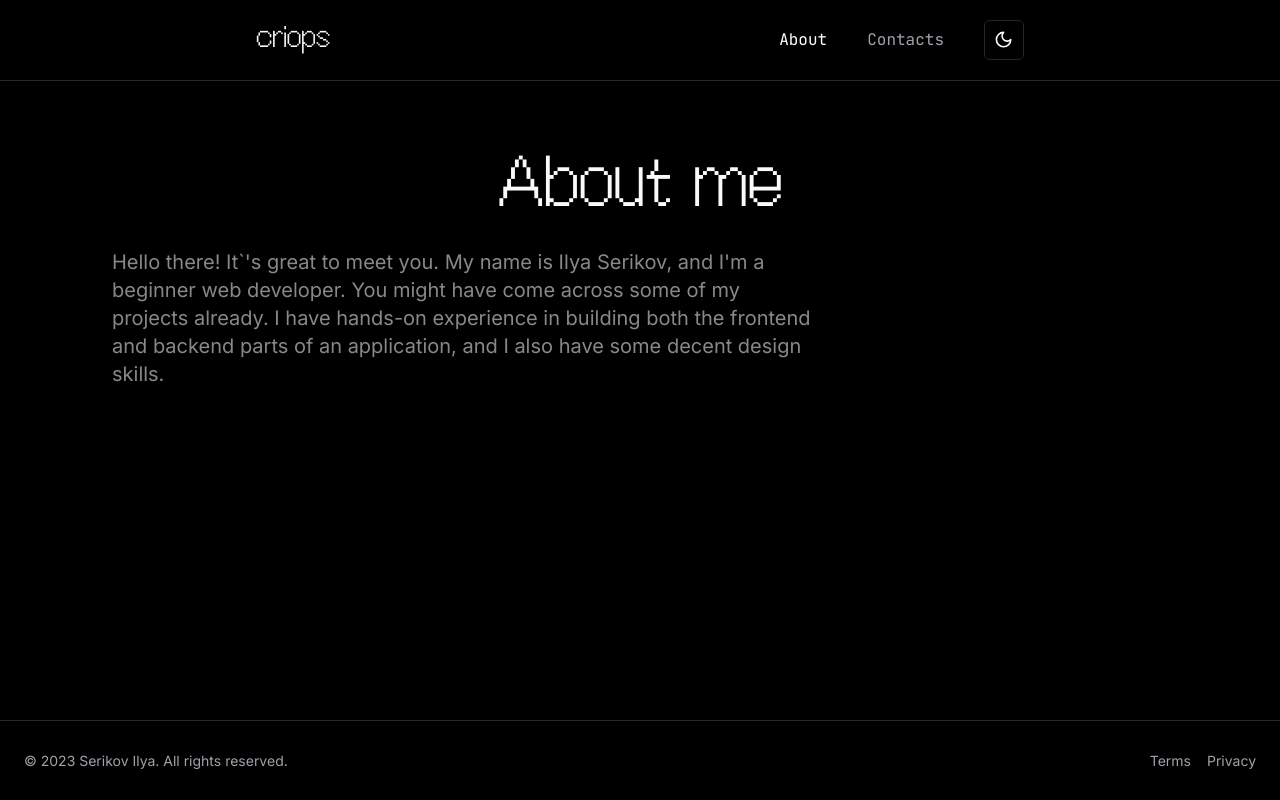
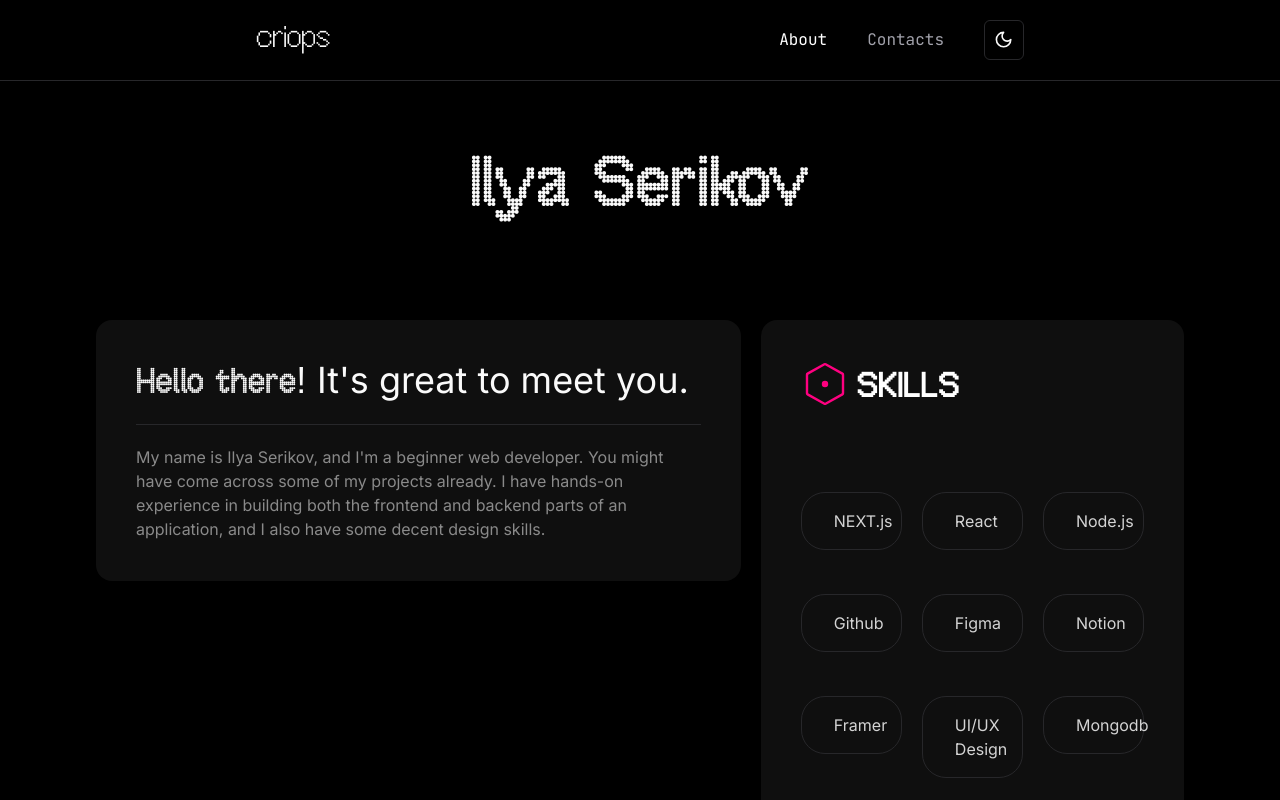
Before and after one commit to hicoolasss/portfolio, a Next.js app: page /about in a window 1280 px wide. Shown: the top 800 px of the page. Built offline with nearby package versions, Linux system fonts and the light colour scheme.

Commit message:
Add background color variable

```diff
--- a/app/about/page.jsx
+++ b/app/about/page.jsx
@@ -1,13 +1,101 @@
-import { offBitRegular, offBitDot, offBitDotBold } from "@/app/layout";
-
-
+"use client"
+import React from 'react'
+import { useAnimation } from 'framer-motion';
+import { offBitRegular, offBitDot, offBitDotBold, offBitBold } from "@/app/layout";
+import { Separator } from "@/components/ui/separator";
+import Link from "next/link";
+import { motion } from 'framer-motion'
+import Image from 'next/image';
 export default function AboutPage() {
     return (
         <>
             <div className="w-full h-full flex flex-col items-center justify-center">
-                <h1 className={`${offBitRegular.className} text-7xl mt-24 text-center`}>About me</h1>
+                <h1 className={`${offBitDotBold.className} text-7xl mt-24 text-center`}>Ilya Serikov</h1>
             </div>
-            <p className="pl-24 text-xl text-gray mt-6 max-w-[800px] text-start">Hello there! It`&apos;s great to meet you. My name is Ilya Serikov, and I&apos;m a beginner web developer. You might have come across some of my projects already. I have hands-on experience in building both the frontend and backend parts of an application, and I also have some decent design skills.</p>
+            <div className="grid grid-cols-5 grid-rows-2 gap-5 mx-20 my-auto">
+                <div className="p-10 rounded-2xl text-accent_color mt-24  bg-background_color1 flex flex-col gap-5 col-span-3 row-span-1 ">
+                    <p className="text-4xl text-foreground ">
+                        <span className={`${offBitDotBold.className}`}>Hello there! </span>
+                        It&apos;s great to meet you.</p>
+                    <Separator />
+                    <p className="text-start text-l">My name is Ilya Serikov, and I&apos;m a beginner web developer. You might have come across some of my projects already. I have hands-on experience in building both the frontend and backend parts of an application, and I also have some decent design skills.</p>
+                </div>
+
+                <div className="p-10 rounded-2xl text-accent_color mt-24  bg-background_color1 flex flex-col gap-5 col-span-2 row-span-2 col-start-4">
+                    <p className={`${offBitBold.className} uppercase text-4xl text-color flex items-end gap-2 `}>
+                        <svg
+                            width="48px"
+                            height="48px"
+                            strokeWidth="1.2"
+                            viewBox="0 0 24 24"
+                            fill="none"
+                            xmlns="http://www.w3.org/2000/svg"
+                            color="var(--highlight)"
+                        >
+                            <path
+                                d="M12 13C12.5523 13 13 12.5523 13 12C13 11.4477 12.5523 11 12 11C11.4477 11 11 11.4477 11 12C11 12.5523 11.4477 13 12 13Z"
+                                fill="var(--highlight)"
+                                stroke="var(--highlight)"
+                                strokeWidth="1.2"
+                                strokeLinecap="round"
+                                strokeLinejoin="round"
+                            />
+                            <path
+                                d="M21 7.35304L21 16.647C21 16.8649 20.8819 17.0656 20.6914 17.1715L12.2914 21.8381C12.1102 21.9388 11.8898 21.9388 11.7086 21.8381L3.30861 17.1715C3.11814 17.0656 3 16.8649 3 16.647L2.99998 7.35304C2.99998 7.13514 3.11812 6.93437 3.3086 6.82855L11.7086 2.16188C11.8898 2.06121 12.1102 2.06121 12.2914 2.16188L20.6914 6.82855C20.8818 6.93437 21 7.13514 21 7.35304Z"
+                                stroke="var(--highlight)"
+                                strokeWidth="1.2"
+                                strokeLinecap="round"
+                                strokeLinejoin="round"
+                            />
+                        </svg>
+                        Skills
+                    </p>
+
+                    <div className="grid grid-cols-3 grid-rows-3 gap-5 w-full  text-neutral-300 mt-16">
+                        <Link href="https://nextjs.org/">
+                            <motion.div whileHover={{ scale: 1.1, y: -15, backgroundColor: "#ff0080", color: "#f0e0e9" }} transition={{ type: "spring", stiffness: 260, damping: 20 }}
+                                className="border border-solid border-secondary_background p-4 rounded-3xl items-center pl-8 flex gap-2">
+                                NEXT.js</motion.div>
+                        </Link>
+                        <Link href="https://react.dev/">
+                            <motion.div whileHover={{ scale: 1.1, y: -15, backgroundColor: "#ff0080", color: "#f0e0e9" }} transition={{ type: "spring", stiffness: 260, damping: 20 }} className="border border-solid border-secondary_background col-start-1 row-start-2  p-4 rounded-3xl pl-8 ">
+                                React</motion.div>
+                        </Link>
+                        <Link href="https://nodejs.org/en">
+                            <motion.div whileHover={{ scale: 1.1, y: -15, backgroundColor: "#ff0080", color: "#f0e0e9" }} transition={{ type: "spring", stiffness: 260, damping: 20 }} className="border border-solid border-secondary_background col-start-1 row-start-3  p-4 rounded-3xl pl-8 ">
+                                Node.js</motion.div>
+                        </Link>
+                        <Link href="https://github.com/">
+                            <motion.div whileHover={{ scale: 1.1, y: -15, backgroundColor: "#ff0080", color: "#f0e0e9" }} transition={{ type: "spring", stiffness: 260, damping: 20 }} className="border border-solid border-secondary_background col-start-2 row-start-1  p-4 rounded-3xl pl-8 ">
+                                Github</motion.div>
+                        </Link>
+                        <Link href="https://www.figma.com/">
+                            <motion.div whileHover={{ scale: 1.1, y: -15, backgroundColor: "#ff0080", color: "#f0e0e9" }} transition={{ type: "spring", stiffness: 260, damping: 20 }} className="border border-solid border-secondary_background col-start-2 row-start-2  p-4 rounded-3xl pl-8 ">
+                                Figma</motion.div>
+                        </Link>
+                        <Link href="https://www.notion.so/">
+                            <motion.div whileHover={{ scale: 1.1, y: -15, backgroundColor: "#ff0080", color: "#f0e0e9" }} transition={{ type: "spring", stiffness: 260, damping: 20 }} className="border border-solid border-secondary_background col-start-2 row-start-3  p-4 rounded-3xl pl-8 ">
+                                Notion</motion.div>
+                        </Link>
+                        <Link href="https://framer.com/">
+                            <motion.div whileHover={{ scale: 1.1, y: -15, backgroundColor: "#ff0080", color: "#f0e0e9" }} transition={{ type: "spring", stiffness: 260, damping: 20 }} className="border border-solid border-secondary_background col-start-3 row-start-1  p-4 rounded-3xl pl-8 ">
+                                Framer</motion.div>
+                        </Link>
+                        <Link href="https://www.realtimecolors.com/">
+                            <motion.div whileHover={{ scale: 1.1, y: -15, backgroundColor: "#ff0080", color: "#f0e0e9" }} transition={{ type: "spring", stiffness: 260, damping: 20 }} className="border border-solid border-secondary_background col-start-3 row-start-2  p-4 rounded-3xl pl-8 ">
+                                UI/UX Design</motion.div>
+                        </Link>
+                        <Link href="https://www.mongodb.com/">
+                            <motion.div whileHover={{ scale: 1.1, y: -15, backgroundColor: "#ff0080", color: "#f0e0e9" }} transition={{ type: "spring", stiffness: 260, damping: 20 }} className="border border-solid border-secondary_background row-start-3  p-4 rounded-3xl pl-8 ">
+                                Mongodb</motion.div>
+                        </Link>
+                    </div>
+                </div>
+
+
+
+            </div>
+
         </>
     );
 }
--- a/app/globals.css
+++ b/app/globals.css
@@ -76,6 +76,7 @@
     --secondary-color: #242424;
     --accent-color: #8a8a8a;
     --secondary-background-color: #080808;
+    --background-color1: #0F0F0F;
 
 
     --gradient: linear-gradient(to bottom, #000000, #141415 , #000000);
--- a/app/page.jsx
+++ b/app/page.jsx
@@ -151,7 +151,7 @@ export default function Home() {
               <p className={`w-full text-sm md:text-xl mt-5 md:mt-12 max-w-[800px] text-gray`}>
                 I build cool and user-friendly websites that look great and work smoothly. Using the latest technology, I ensure that your site is both awesome and super fast. Let&apos;s make your online dream a reality!
               </p>
-              <button className='button mt-5 md:mt-12 font-bold p-5'>Work with me</button>
+              {/* <button className='button mt-5 md:mt-12 font-bold p-5'>Work with me</button> */}
 
             </div>
 
--- a/tailwind.config.js
+++ b/tailwind.config.js
@@ -39,6 +39,8 @@ module.exports = {
         secondary_color: "var(--secondary-color)",
         accent_color: "var(--accent-color)",
         secondary_background_color: "var(--secondary-background-color)",
+        background_color1: "var(--background-color1)",
+        highlight_accent: "var(--highlight-accent)",
         primary: {
           DEFAULT: "hsl(var(--primary))",
           foreground: "hsl(var(--primary-foreground))",
```
Also changed, not shown: public/resources/images/React.svg (added), 1 other file (tests, documents, lock files or other folders).
